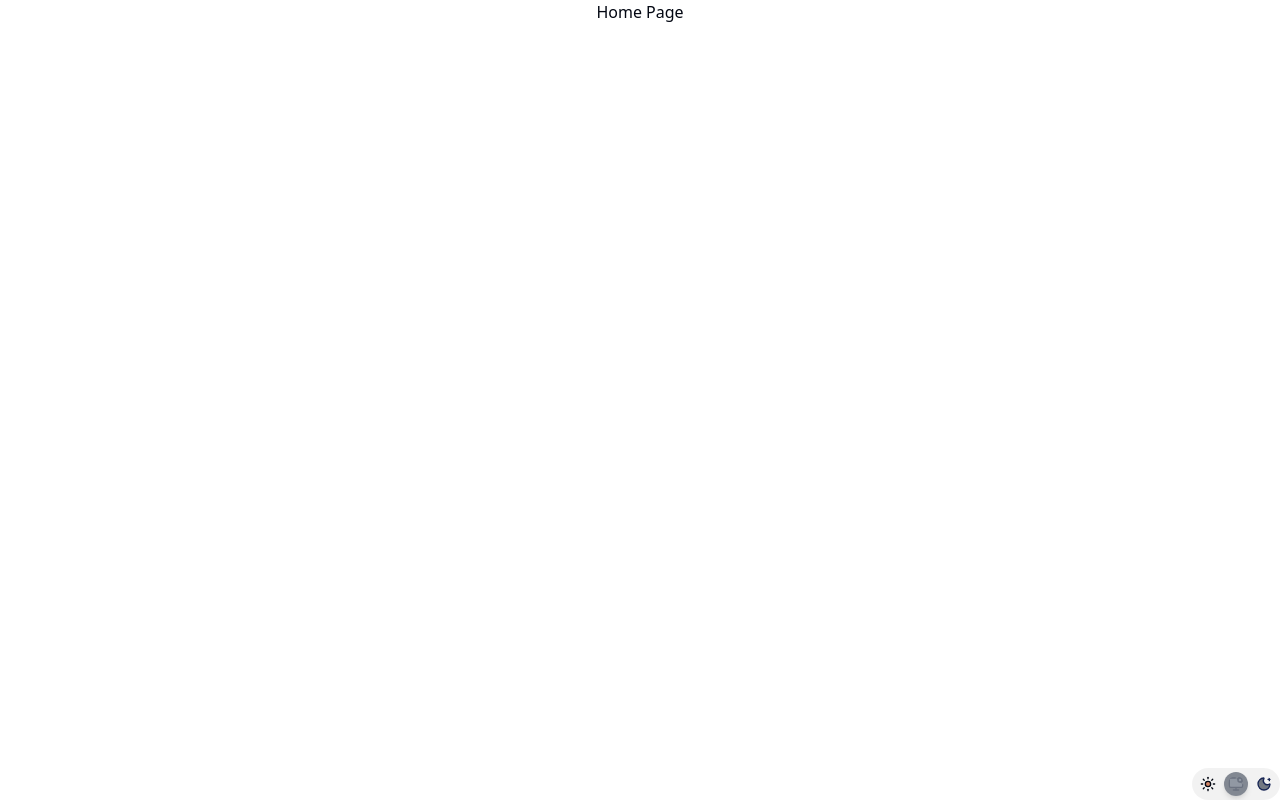
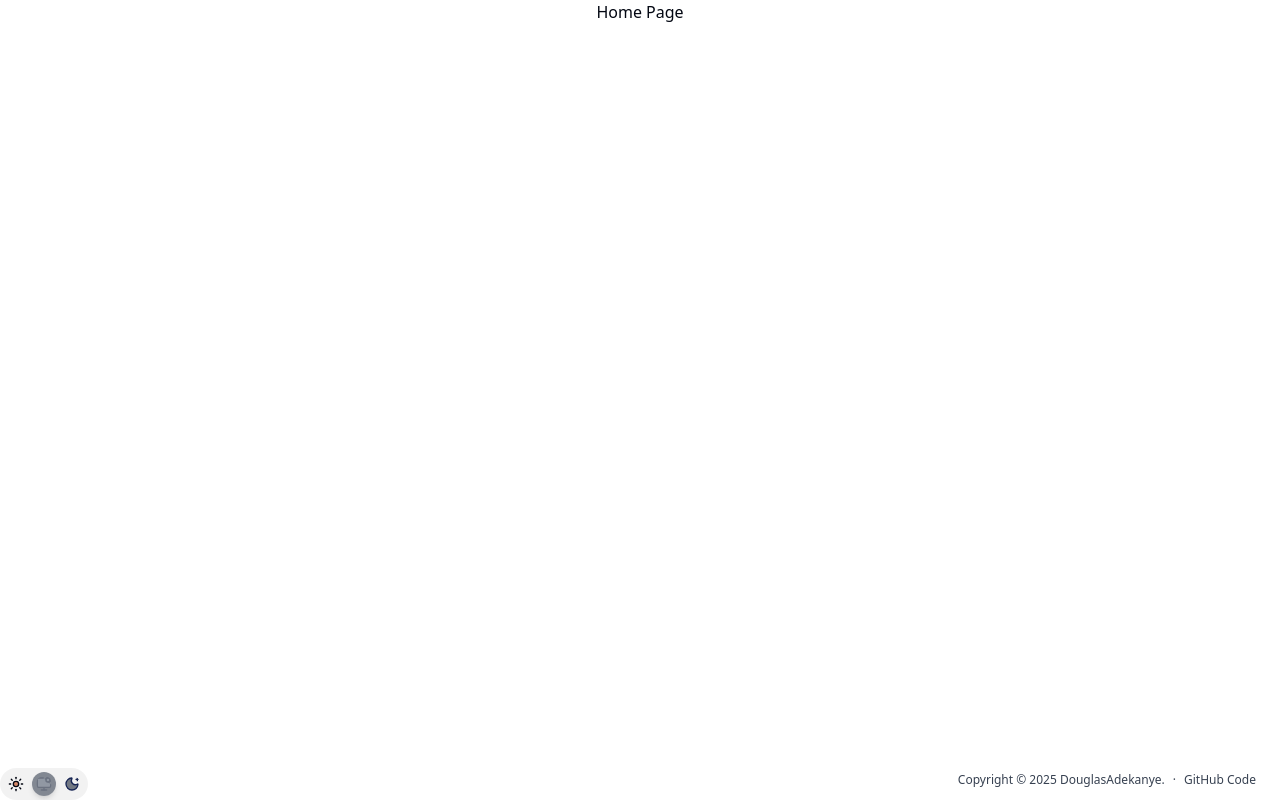
Before and after one commit to Eaglesword07/Personal_Portfolio, a React (Vite) app: page / in a window 1280 px wide. Built offline with nearby package versions, Linux system fonts and the light colour scheme.

Commit message:
Add Footer component and update layout
Introduced a new Footer component and included it in the Layout. Adjusted ThemeToggle positioning and removed redundant import from Home page.

```diff
--- a/src/components/Layout.jsx
+++ b/src/components/Layout.jsx
@@ -1,13 +1,15 @@
-import React from 'react';
 import { ThemeToggle } from './Ui/ThemeToggle/ThemeToggle';
+import Footer from './Ui/Footer';
 
 const Layout = ({ children }) => {
     return (
         <div className="min-h-screen bg-white/10 dark:bg-gray-950 text-gray-950 dark:text-white">
             <ThemeToggle />
+
             <main>
                 {children}
             </main>
+            <Footer />
         </div>
     );
 };
--- /dev/null
+++ b/src/components/Ui/Footer.jsx
@@ -0,0 +1,25 @@
+
+const Footer = () => {
+    return (
+        <div className="footer absolute bottom-3 right-2 flex justify-center gap-4
+                    text-center text-xs text-gray-700 sm:flex-row sm:gap-2 sm:pr-4
+                    dark:text-gray-400">
+
+            <span>
+                Copyright &copy;&nbsp;
+                {new Date().getFullYear()}
+                &nbsp;DouglasAdekanye.
+            </span>
+            <span className="max-sm:hidden">·</span>
+            <span>
+                <a
+                className="hover:underline"
+                href="https://github.com/Eaglesword07/Personal_Portfolio"
+                target="_blank"
+                rel="noopener noreferrer">GitHub Code</a>
+            </span>
+        </div>
+    )
+}
+
+export default Footer;
--- a/src/components/Ui/ThemeToggle/ThemeToggle.jsx
+++ b/src/components/Ui/ThemeToggle/ThemeToggle.jsx
@@ -9,7 +9,7 @@ export const ThemeToggle = () => {
     };
 
     return (
-        <div className="absolute bottom-0 right-0 z-0 flex items-center gap-1 p-1 rounded-full
+        <div className="absolute bottom-0 left-0 z-0 flex items-center gap-1 p-1 rounded-full
                 text-gray-950/5 bg-gray-950/5 shadow-gray-400/50
                 dark:bg-white/30 dark:text-white dark:border-gray-700/50 dark:shadow-gray-800/50" >
             <span>
--- a/src/pages/Home/index.jsx
+++ b/src/pages/Home/index.jsx
@@ -1,4 +1,3 @@
-import { ThemeToggle } from "@components/Ui/ThemeToggle/ThemeToggle";
 
 const Home = () => {
     return (
```
